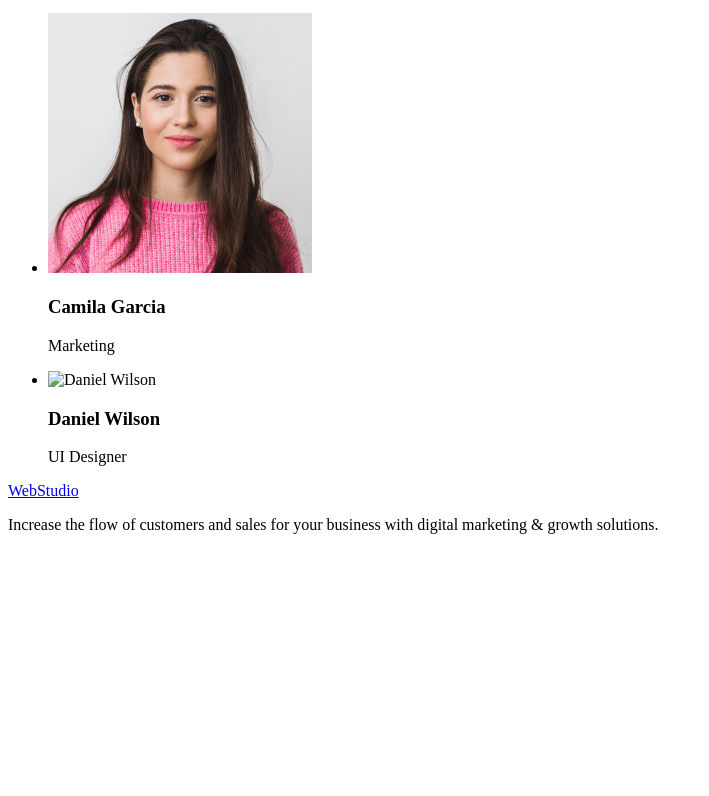
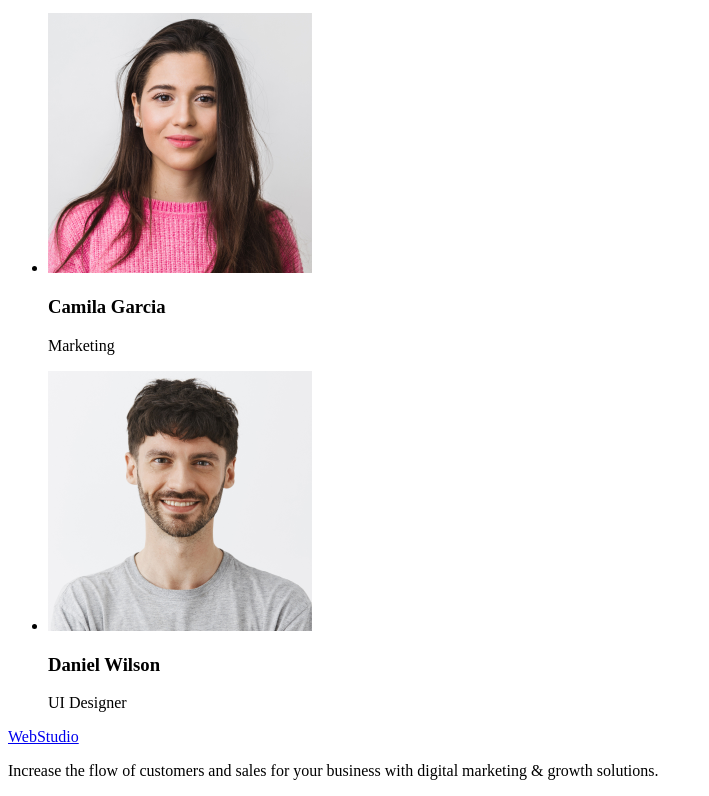
Before and after one commit to mari-symonenko/goit-markup-hw-01, a plain HTML site: page index.html in a window 1280 px wide. Shown: the part 1362-2158 px from the top of the page, without its empty margins (0-709 px from the left). Before the commit the page ends 1912 px from the top, so only its background shows below. Drawn offline with Linux system fonts and the light colour scheme.

```diff
--- a/index.html
+++ b/index.html
@@ -100,7 +100,7 @@
           </li>
           <li>
             <img
-              src="./images/img (3).jpgg"
+              src="./images/img (3).jpg"
               alt="Daniel Wilson"
               width="264"
               height="260"
```
